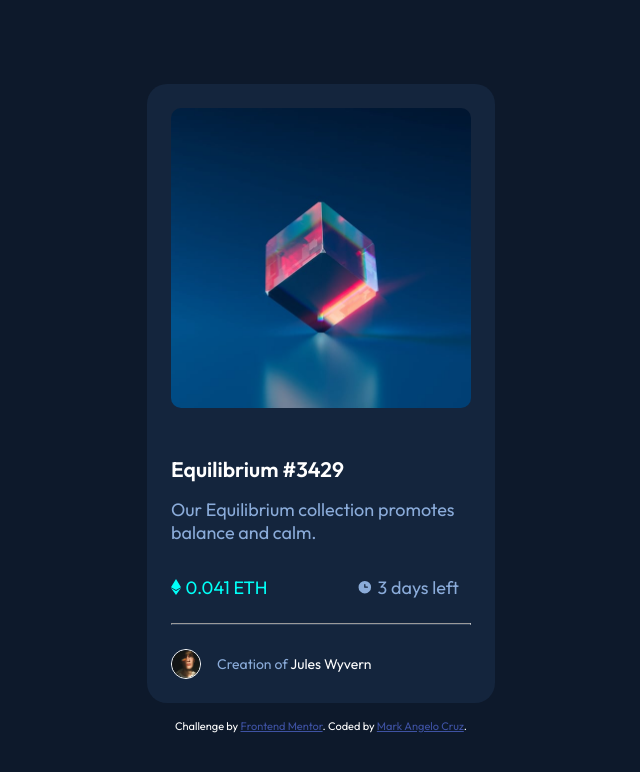
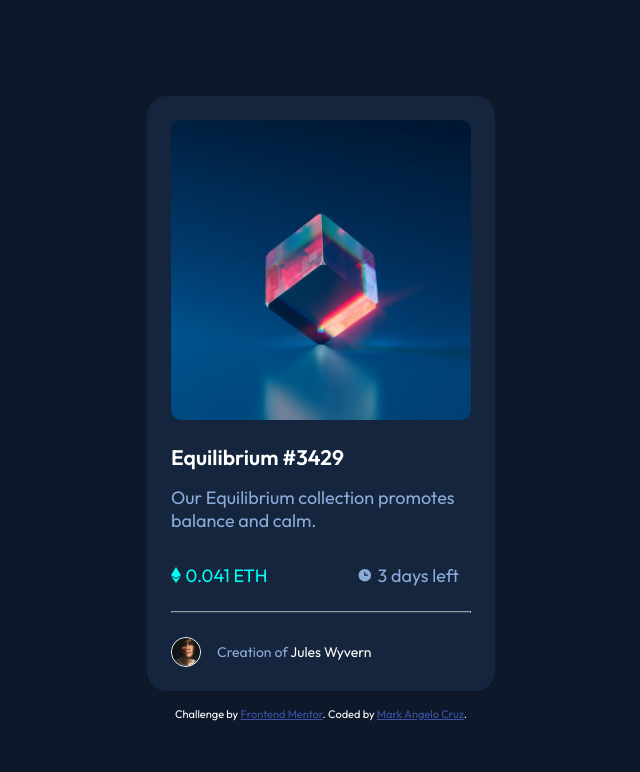
Before and after one commit to mcstarley1215/nft-preview-card-component-main, a plain HTML site: page index.html in a window 1280 px wide. Shown: the whole page, without its empty margins (319-959 px from the left). Drawn offline with Linux system fonts and the light colour scheme.

Commit message:
NFT preview card component

```diff
--- a/style.css
+++ b/style.css
@@ -43,7 +43,9 @@ body {
   display: flex;
   flex-direction: column;
   width: 18rem;
-  margin: 1.5rem;
+  margin-left: 1.5rem;
+  margin-right: 1.5rem;
+  margin-bottom: 1.5rem;
 }
 
 .detail-title {
```
